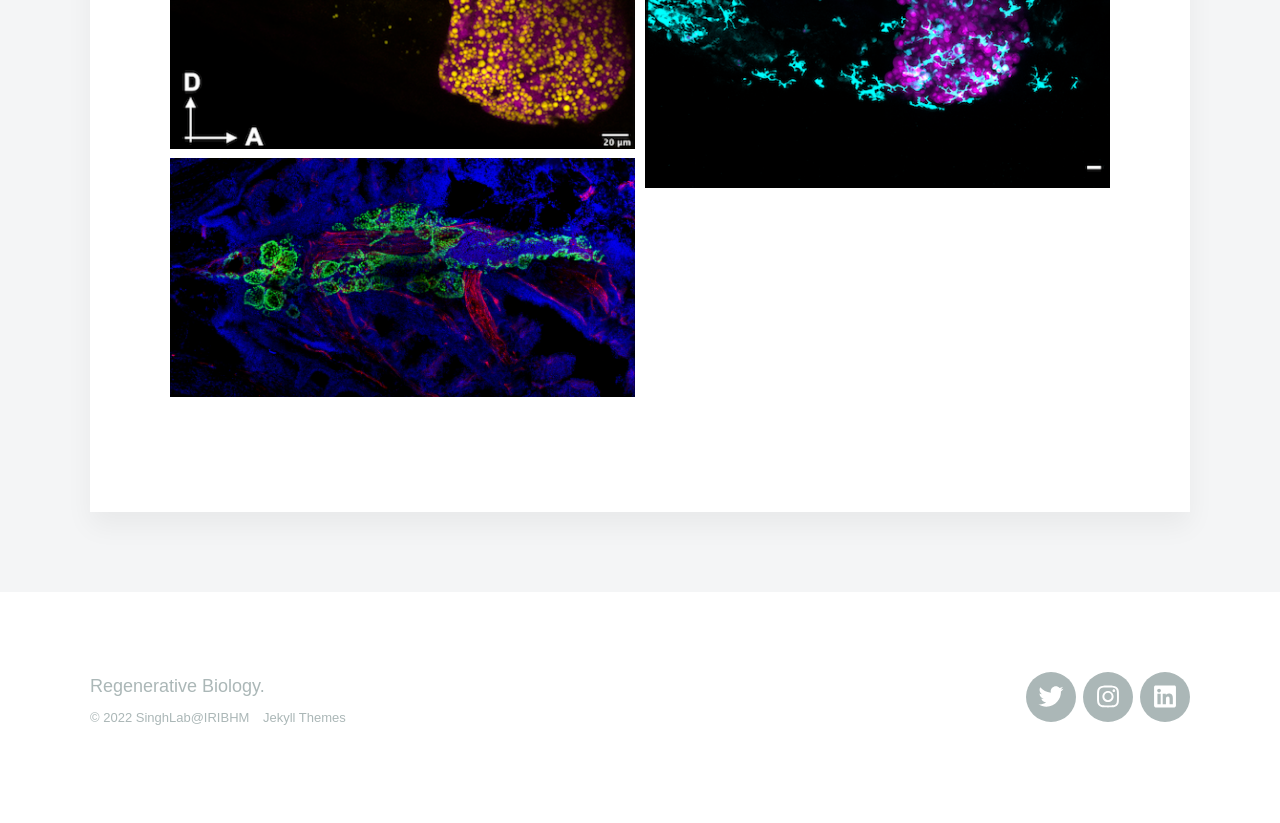
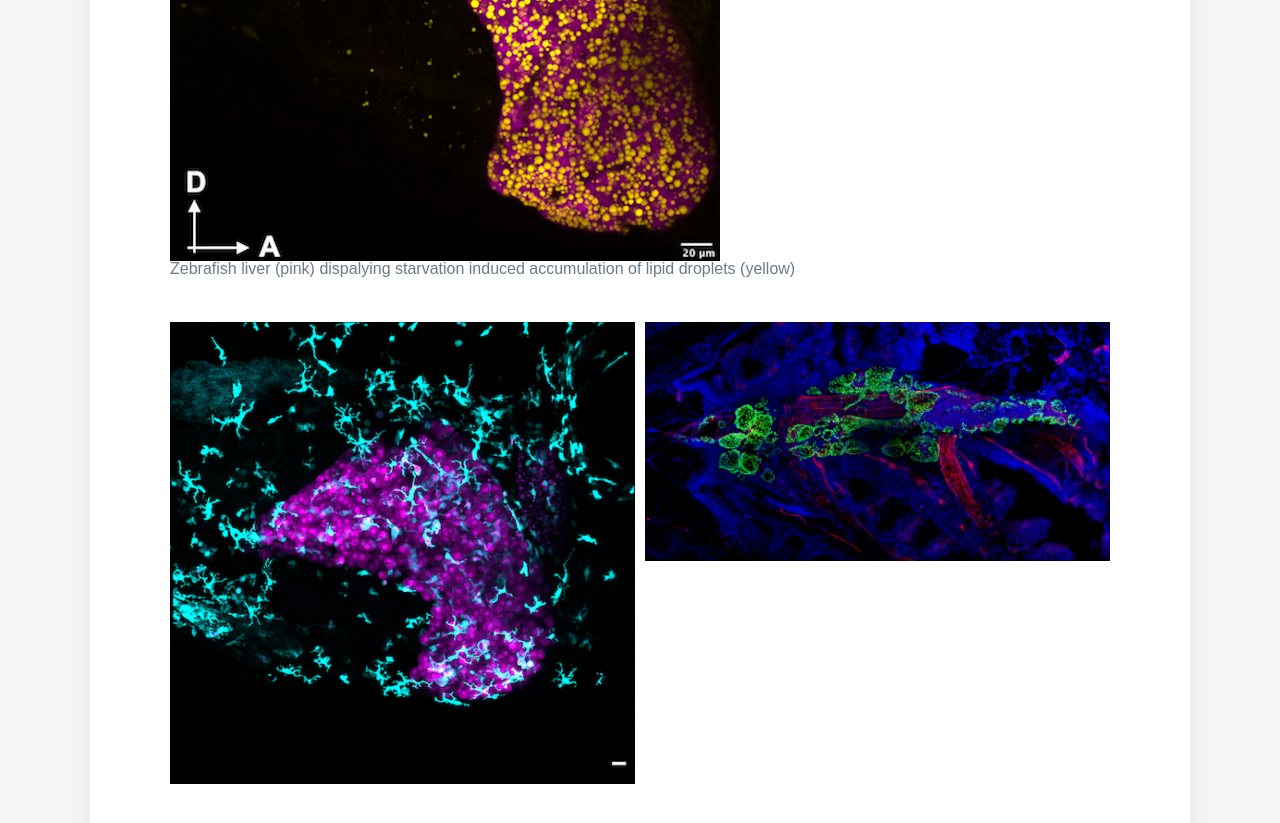
Before and after one commit to sumeetpalsingh/sumeetpalsingh.github.io, a Jekyll site: the page built from _pages/gallery.md, in a window 1280 px wide and 900 px high, scrolled down 875 px. Shown: the top 823 px of the window. Built offline with Jekyll 4.4.1, drawn with Linux system fonts in a browser that asks for light colours; nearby versions of some CDN libraries; some web fonts are replaced.

Commit message:
Update gallery.md

```diff
--- a/_pages/gallery.md
+++ b/_pages/gallery.md
@@ -7,7 +7,7 @@
 
 
 <div class="gallery" data-columns="2">
-    <img src="/images/gallery/Steatosis.png">
+    {% include image.html url="/images/gallery/Steatosis.png" description="Zebrafish liver (pink) dispalying starvation induced accumulation of lipid droplets (yellow)" %}
     <img src="/images/gallery/Fed_MAX_Image-1.png">
     <img src="/images/gallery/Thyroid adult_flt1.png">
 </div>
```
